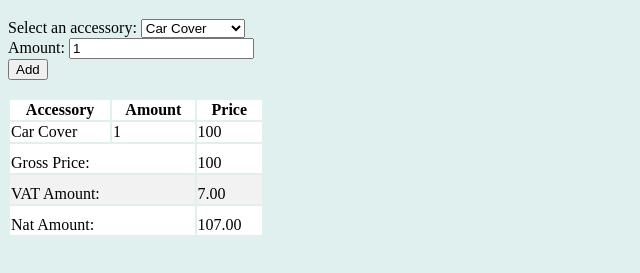
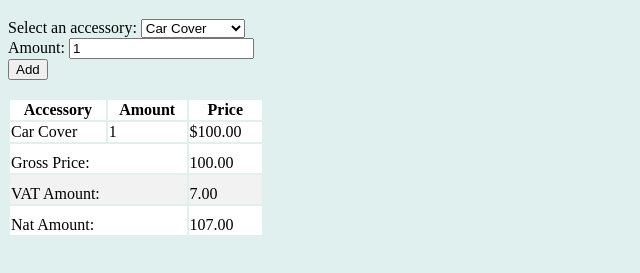
Before and after one commit to Yoonlimin/Yoonlimin.github.io, a plain HTML site: page accessory/index.html in a window 1280 px wide. Both pictures are taken after a click on the button "Add". Shown: the part 61-334 px from the top of the page, without its empty margins (0-640 px from the left). Drawn offline with nearby package versions, Linux system fonts and the light colour scheme.

Commit message:
add accessory

```diff
--- a/accessory/index.html
+++ b/accessory/index.html
@@ -5,6 +5,7 @@
     <title>Car Accessories</title>
     <link rel="stylesheet" href="css/global.css">
 </head>
+<script src="https://code.jquery.com/jquery-3.7.1.js" integrity="sha256-eKhayi8LEQwp4NKxN+CfCh+3qOVUtJn3QNZ0TciWLP4=" crossorigin="anonymous"></script>
 
 <body>
     <h1>Car Accessories</h1>
@@ -62,41 +63,36 @@
     </table>
 
     <script>
-     var grossPrice = 0
+        var grossPrice = 0;
         function addToProductList() {
-         var accessorySelect = document.getElementById("accessory");
-         var accessoryOption = accessorySelect.options[accessorySelect.selectedIndex];
-         var accessoryName = accessoryOption.text;
-         var accessoryPrice = accessoryOption.value;
-         var amountInput = document.getElementById("amount");
-         var amount = parseInt(amountInput.value);
+            var accessoryOption = $('#accessory option:selected');
+            var accessoryName = accessoryOption.text();
+            var accessoryPrice = parseFloat(accessoryOption.val());
+            var amount = parseInt($('#amount').val());
 
-         var productList = document.getElementById("productList").getElementsByTagName('tbody')[0];
-         var newRow = productList.insertRow(-1);
-         var accessoryCell = newRow.insertCell(0);
-         var amountCell = newRow.insertCell(1);
-         var priceCell = newRow.insertCell(2);
+            var newRow = $('<tr>');
+            var accessoryCell = $('<td>').text(accessoryName);
+            var amountCell = $('<td>').text(amount);
+            var priceCell = $('<td>').text('$' + (accessoryPrice * amount).toFixed(2));
+
+            newRow.append(accessoryCell, amountCell, priceCell);
+            $('#productList tbody').append(newRow);
 
 
-
-         accessoryCell.innerHTML = accessoryName;
-         amountCell.innerHTML = amount;
-         priceCell.innerHTML = accessoryPrice * amount;
-
-         // Update the total price
-         grossPrice += accessoryPrice * amount
-         document.getElementById("grossPrice").innerHTML = grossPrice;
+            grossPrice += accessoryPrice * amount;
+            $('#grossPrice').text(grossPrice.toFixed(2));
 
             var vatRate = 0.07; // 7% VAT rate
-
             var vatAmount = grossPrice * vatRate;
-         document.getElementById("vatAmount").textContent = vatAmount.toFixed(2);
+            $('#vatAmount').text(vatAmount.toFixed(2));
 
             var netAmount = grossPrice + vatAmount;
-         document.getElementById("netAmount").textContent = netAmount.toFixed(2);
-
+            $('#netAmount').text(netAmount.toFixed(2));
         }
 
+        $(document).ready(function() {
+            $('#addButton').click(addToProductList);
+        });
     </script>
 </body>
 
```
Lines whose indentation alone changed are shown as unchanged.
